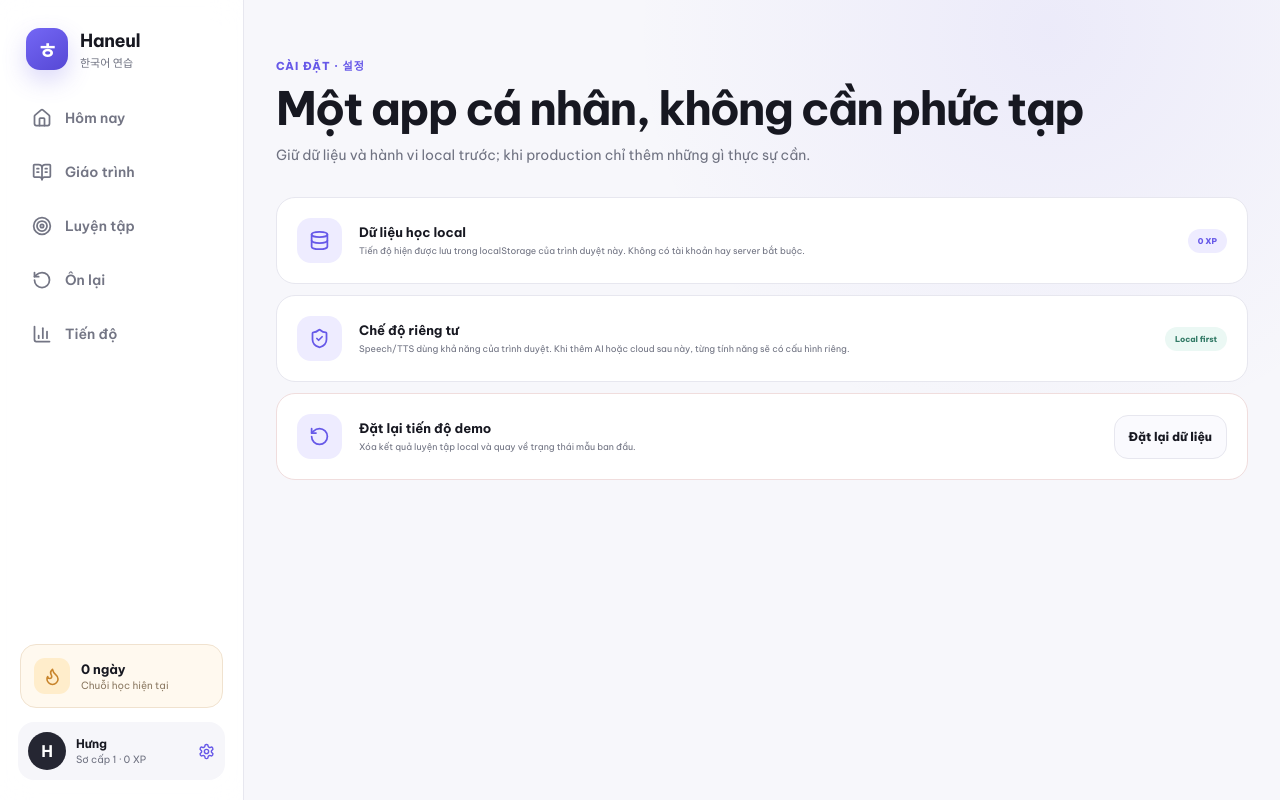
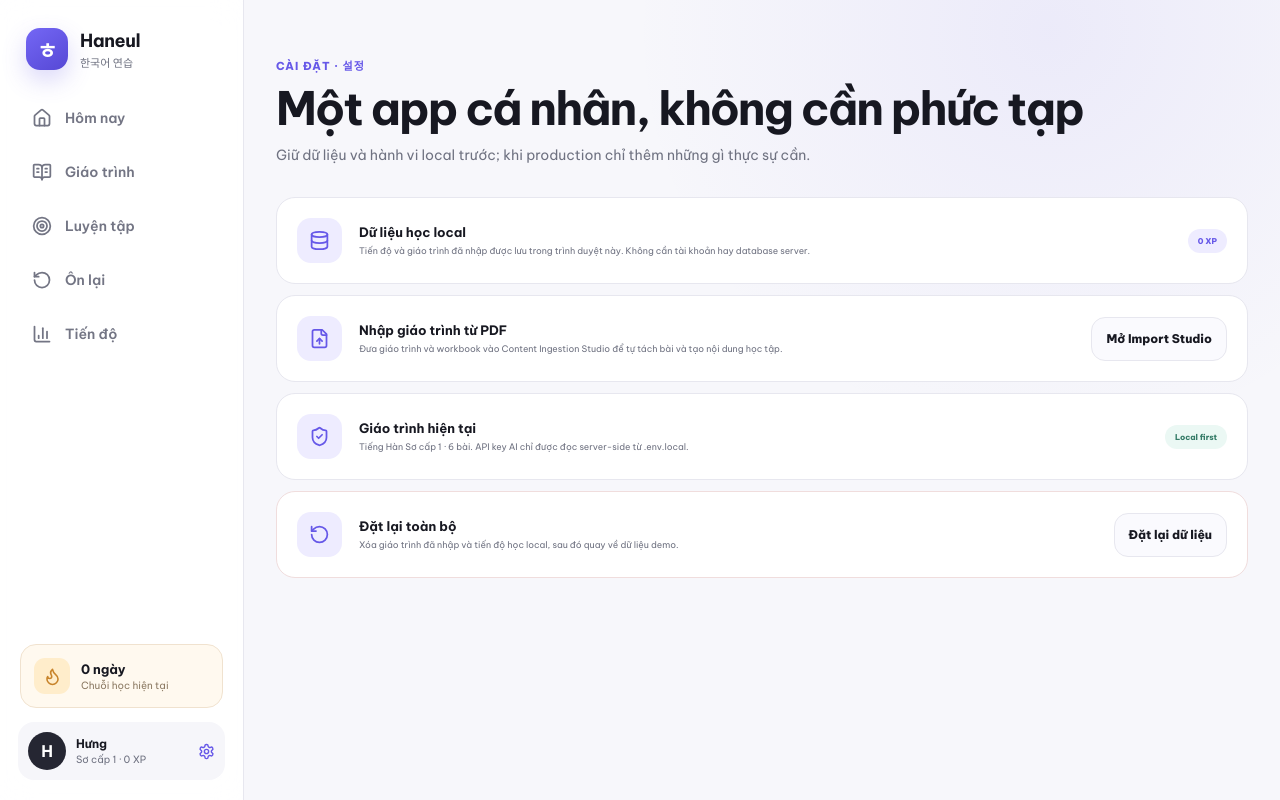
Before and after one commit to phung086/Tieng-Han, a Next.js app: page /settings in a window 1280 px wide. Built offline with nearby package versions, Linux system fonts and the light colour scheme.

Commit message:
feat: expose PDF import and course reset in settings

```diff
--- a/src/components/settings-client.tsx
+++ b/src/components/settings-client.tsx
@@ -1,27 +1,44 @@
 "use client";
 
-import { Database, RotateCcw, ShieldCheck } from "lucide-react";
+import Link from "next/link";
+import { Database, FileUp, RotateCcw, ShieldCheck } from "lucide-react";
 import { useLearning } from "@/lib/learning-state";
+import { useContent } from "@/lib/content-store";
 
 export function SettingsClient() {
   const { state, resetProgress } = useLearning();
+  const { course, resetCourse } = useContent();
+
+  function resetAll() {
+    if (!window.confirm("Đặt lại giáo trình và toàn bộ tiến độ local?")) return;
+    resetProgress();
+    resetCourse();
+  }
 
   return (
     <div className="settings-stack">
       <section className="settings-card">
         <div className="settings-icon"><Database size={21} /></div>
-        <div><h2>Dữ liệu học local</h2><p>Tiến độ hiện được lưu trong localStorage của trình duyệt này. Không có tài khoản hay server bắt buộc.</p></div>
+        <div><h2>Dữ liệu học local</h2><p>Tiến độ và giáo trình đã nhập được lưu trong trình duyệt này. Không cần tài khoản hay database server.</p></div>
         <span className="settings-badge">{state.xp} XP</span>
       </section>
+
+      <section className="settings-card">
+        <div className="settings-icon"><FileUp size={21} /></div>
+        <div><h2>Nhập giáo trình từ PDF</h2><p>Đưa giáo trình và workbook vào Content Ingestion Studio để tự tách bài và tạo nội dung học tập.</p></div>
+        <Link className="secondary-button" href="/import">Mở Import Studio</Link>
+      </section>
+
       <section className="settings-card">
         <div className="settings-icon"><ShieldCheck size={21} /></div>
-        <div><h2>Chế độ riêng tư</h2><p>Speech/TTS dùng khả năng của trình duyệt. Khi thêm AI hoặc cloud sau này, từng tính năng sẽ có cấu hình riêng.</p></div>
+        <div><h2>Giáo trình hiện tại</h2><p>{course.title} · {course.lessons.length} bài. API key AI chỉ được đọc server-side từ .env.local.</p></div>
         <span className="settings-badge good">Local first</span>
       </section>
+
       <section className="settings-card danger-zone">
         <div className="settings-icon"><RotateCcw size={21} /></div>
-        <div><h2>Đặt lại tiến độ demo</h2><p>Xóa kết quả luyện tập local và quay về trạng thái mẫu ban đầu.</p></div>
-        <button className="secondary-button" onClick={() => { if (window.confirm("Đặt lại toàn bộ tiến độ demo?")) resetProgress(); }}>Đặt lại dữ liệu</button>
+        <div><h2>Đặt lại toàn bộ</h2><p>Xóa giáo trình đã nhập và tiến độ học local, sau đó quay về dữ liệu demo.</p></div>
+        <button className="secondary-button" onClick={resetAll}>Đặt lại dữ liệu</button>
       </section>
     </div>
   );
```
